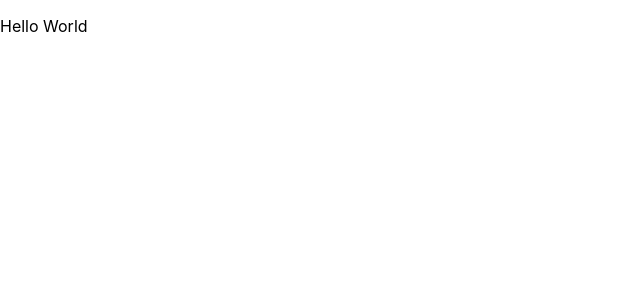
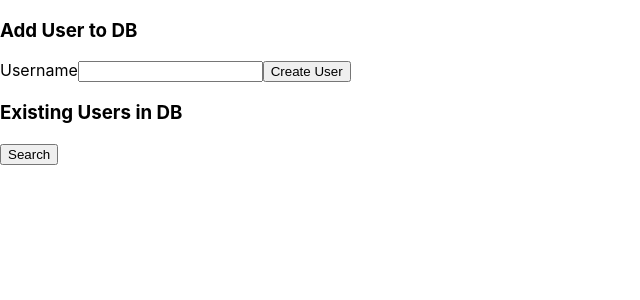
Before and after one commit to saahilshangle/civhacks, a React (Create React App) app in the folder client/: page /home in a window 1280 px wide. Shown: the top 300 px of the page, without its empty margins (0-640 px from the left). Built offline with nearby package versions, Linux system fonts and the light colour scheme.

Commit message:
Front and backend connected

```diff
--- a/client/src/views/home.js
+++ b/client/src/views/home.js
@@ -3,11 +3,63 @@ import './../App.css';
 
 export default class Home extends React.Component {
 
+    constructor(props) {
+        super(props);
+        this.state = {
+            username: '',
+            usernames: []
+        }
+
+        this.onChangeUsername = this.onChangeUsername.bind(this);
+        this.onSubmit = this.onSubmit.bind(this);
+        this.onSearch = this.onSearch.bind(this);
+    }
+
+    onChangeUsername(e) {
+        this.setState({
+            username: e.target.value
+        });
+    }
+
+    onSubmit(e) {
+        e.preventDefault();
+        const result = {
+            method: 'POST',
+            headers: { 'Content-Type': 'application/json' },
+            body: JSON.stringify({ username: this.state.username })
+        };
+
+        let apiURL = 'http://localhost:5000/sample/add'
+        fetch(apiURL, result)
+            .then(res => res.text())
+            .then(res => console.log(res))
+    }
+
+    onSearch(e) {
+        e.preventDefault();
+        let apiURL = 'http://localhost:5000/sample/'
+        fetch(apiURL)
+            .then(res => res.text())
+            .then(res => this.setState({ usernames: res }))
+    }
+
     render() {
         return (
-            <body className="row">
-                <p>Hello World</p>
-            </body>
+            <div>
+                <h3>Add User to DB</h3>
+                <form onSubmit = {this.onSubmit}>
+                    <label>Username</label>
+                    <input type="text"
+                            required
+                            value={this.state.username}
+                            onChange={this.onChangeUsername}
+                    />
+                    <input type="submit" value="Create User"  />
+                </form>
+                <h3>Existing Users in DB</h3>
+                <button onClick={this.onSearch}>Search</button>
+                <p>{this.state.usernames}</p>
+            </div>
         );
     }
 }
```
Also changed, not shown: 1 other file (tests, documents, lock files or other folders).
